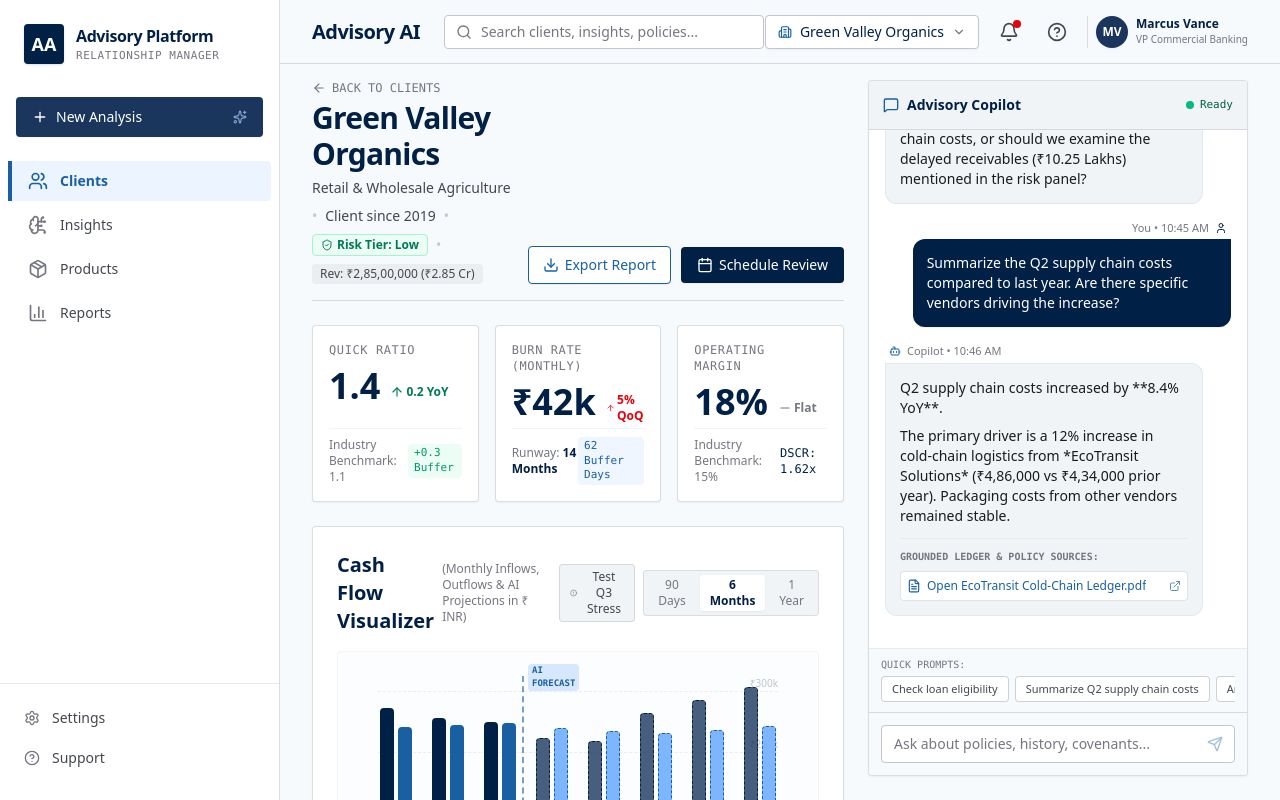
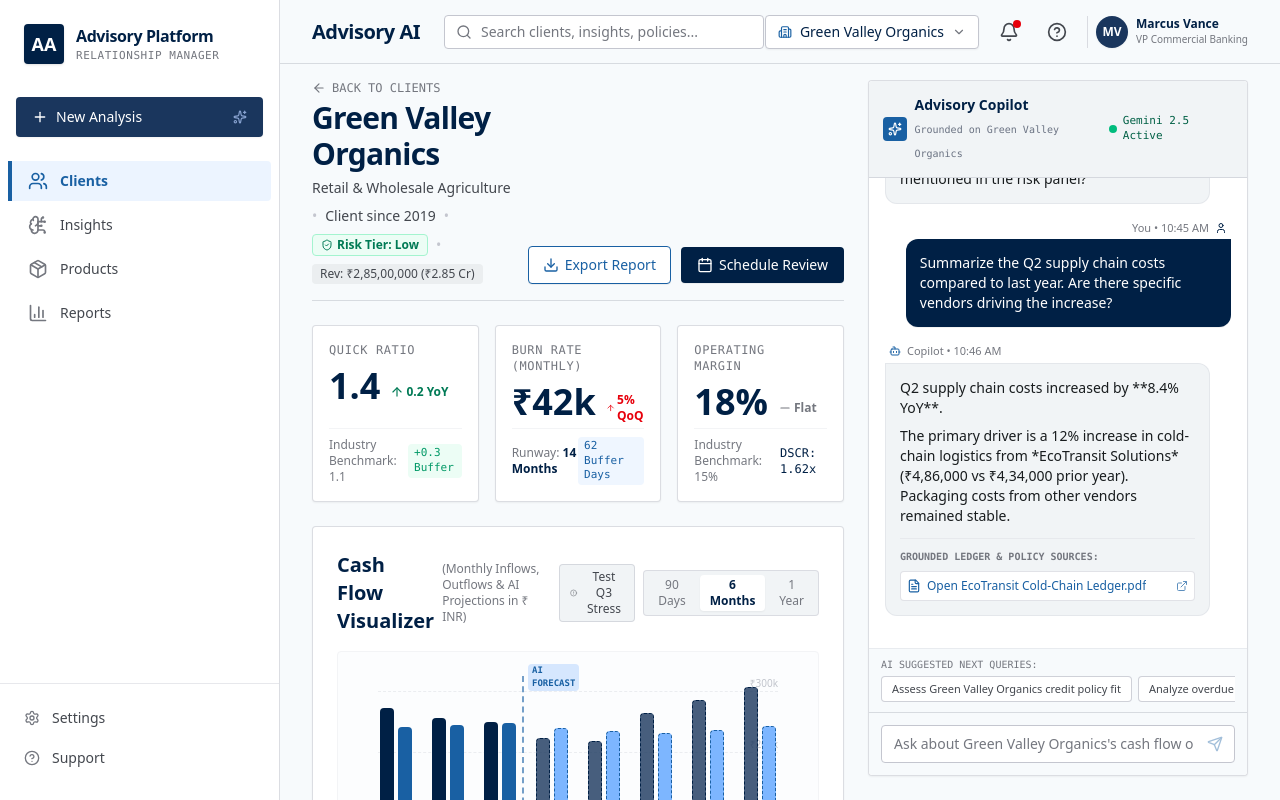
Before and after one commit to hemanthkarthikeya3/SBA-project, a React (Vite) app: page / in a window 1280 px wide. Shown: the top 800 px of the page. Built offline with nearby package versions, Linux system fonts and the light colour scheme.

Commit message:
Update AdvisoryCopilot.tsx

```diff
--- a/src/components/AdvisoryCopilot.tsx
+++ b/src/components/AdvisoryCopilot.tsx
@@ -1,5 +1,5 @@
 import React, { useState, useRef, useEffect } from 'react';
-import { MessageSquare, Send, Sparkles, FileText, ExternalLink, Loader2, Bot, User, CornerDownLeft } from 'lucide-react';
+import { MessageSquare, Send, Sparkles, FileText, ExternalLink, Loader2, Bot, User } from 'lucide-react';
 import { ChatMessage, Citation, ClientProfile } from '../types';
 
 interface AdvisoryCopilotProps {
@@ -35,11 +35,13 @@
     setInputText('');
   };
 
-  const quickActionChips = [
-    'Check loan eligibility',
-    'Summarize Q2 supply chain costs',
-    'Analyze Whole Foods AR aging',
-    'Draft meeting preparation brief',
+  // Extract latest dynamic follow-up chips from the last copilot message, or fallback to sensible defaults
+  const latestCopilotMsg = [...messages].reverse().find((m) => m.sender === 'copilot');
+  const dynamicFollowUps = latestCopilotMsg?.suggestedFollowUps || [
+    `Assess ${client.name} credit policy fit`,
+    'Analyze overdue AR aging schedule',
+    'Simulate Q3 revenue stress test',
+    'Draft consultative review agenda',
   ];
 
   return (
@@ -50,14 +52,17 @@
       {/* Header */}
       <div className="p-3.5 border-b border-[#c4c6cf]/60 flex items-center justify-between bg-[#f1f4f6] rounded-t">
         <div className="flex items-center gap-2">
-          <MessageSquare className="w-4 h-4 text-[#1960a3]" />
-          <h3 className="font-bold text-sm text-[#002045]">
-            Advisory Copilot
-          </h3>
+          <div className="w-6 h-6 rounded bg-[#1960a3] text-white flex items-center justify-center">
+            <Sparkles className="w-3.5 h-3.5" />
+          </div>
+          <div>
+            <h3 className="font-bold text-sm text-[#002045]">Advisory Copilot</h3>
+            <span className="text-[10px] text-gray-500 font-mono">Grounded on {client.name}</span>
+          </div>
         </div>
         <div className="flex items-center gap-1.5 text-xs text-[#74777f]">
           <span className="w-2 h-2 rounded-full bg-emerald-500 animate-pulse"></span>
-          <span className="text-[11px] font-mono text-emerald-800 font-medium">Ready</span>
+          <span className="text-[11px] font-mono text-emerald-800 font-medium">Gemini 2.5 Active</span>
         </div>
       </div>
 
@@ -83,9 +88,8 @@
                   </>
                 )}
               </div>
-
               <div
-                className={`p-3.5 rounded-xl max-w-[92%] leading-relaxed ${
+                className={`p-3.5 rounded-xl max-w-[94%] leading-relaxed ${
                   isCopilot
                     ? 'bg-[#f1f4f6] text-[#181c1e] rounded-tl-none border border-[#c4c6cf]/30'
                     : 'bg-[#002045] text-white rounded-tr-none shadow-2xs'
@@ -122,29 +126,27 @@
             </div>
           );
         })}
-
         {isLoading && (
           <div className="flex items-center gap-2 text-xs text-[#1960a3] bg-[#7db6ff]/10 p-3 rounded-lg w-fit border border-[#7db6ff]/30 animate-pulse">
             <Loader2 className="w-3.5 h-3.5 animate-spin" />
-            <span>Analyzing ledger transactions and credit policies...</span>
+            <span>Auditing ledger records & underwriting policies...</span>
           </div>
         )}
-
         <div ref={messagesEndRef} />
       </div>
 
-      {/* Suggested Action Chips */}
+      {/* Suggested Follow-Up Prompt Chips */}
       <div className="px-3 pt-2 pb-1 border-t border-[#c4c6cf]/30 bg-[#f7fafc]">
         <div className="text-[10px] font-mono text-[#74777f] uppercase mb-1">
-          Quick Prompts:
+          AI Suggested Next Queries:
         </div>
         <div className="flex gap-1.5 overflow-x-auto pb-1.5 scrollbar-none">
-          {quickActionChips.map((chip, idx) => (
+          {dynamicFollowUps.map((chip, idx) => (
             <button
               key={idx}
               onClick={() => onSendMessage(chip)}
               disabled={isLoading}
-              className="whitespace-nowrap px-2.5 py-1 bg-white border border-[#c4c6cf]/80 rounded text-[11px] text-[#43474e] hover:text-[#002045] hover:border-[#1960a3] hover:bg-[#ebeef0] transition-colors shrink-0 disabled:opacity-50"
+              className="whitespace-nowrap px-2.5 py-1 bg-white border border-[#c4c6cf]/80 rounded text-[11px] text-[#43474e] hover:text-[#002045] hover:border-[#1960a3] hover:bg-[#ebeef0] transition-colors shrink-0 disabled:opacity-50 cursor-pointer"
             >
               {chip}
             </button>
@@ -159,14 +161,14 @@
             type="text"
             value={inputText}
             onChange={(e) => setInputText(e.target.value)}
-            placeholder="Ask about policies, history, covenants..."
+            placeholder={`Ask about ${client.name}'s cash flow or policy limits...`}
             disabled={isLoading}
             className="w-full pl-3 pr-10 py-2 border border-[#c4c6cf] rounded focus:ring-2 focus:ring-[#1960a3] focus:border-[#1960a3] outline-none text-xs md:text-sm bg-white text-[#181c1e] placeholder-[#74777f]"
           />
           <button
             type="submit"
             disabled={!inputText.trim() || isLoading}
-            className="absolute right-1.5 p-1.5 text-[#1960a3] hover:text-[#002045] disabled:opacity-40 transition-colors"
+            className="absolute right-1.5 p-1.5 text-[#1960a3] hover:text-[#002045] disabled:opacity-40 transition-colors cursor-pointer"
           >
             <Send className="w-4 h-4" />
           </button>
```
